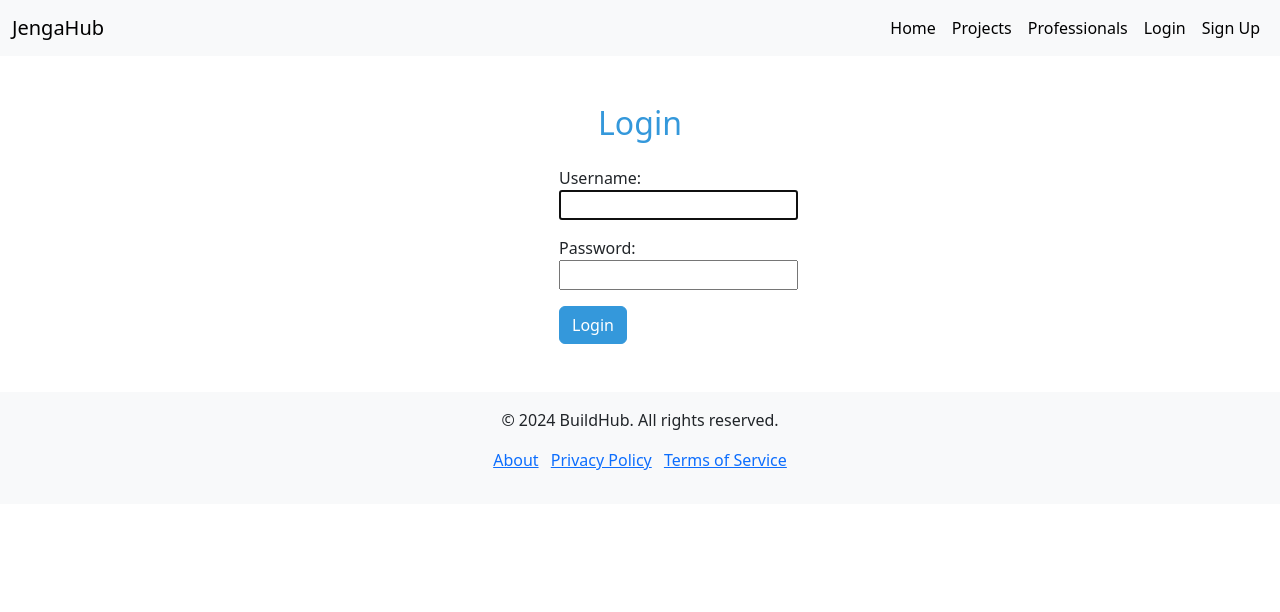
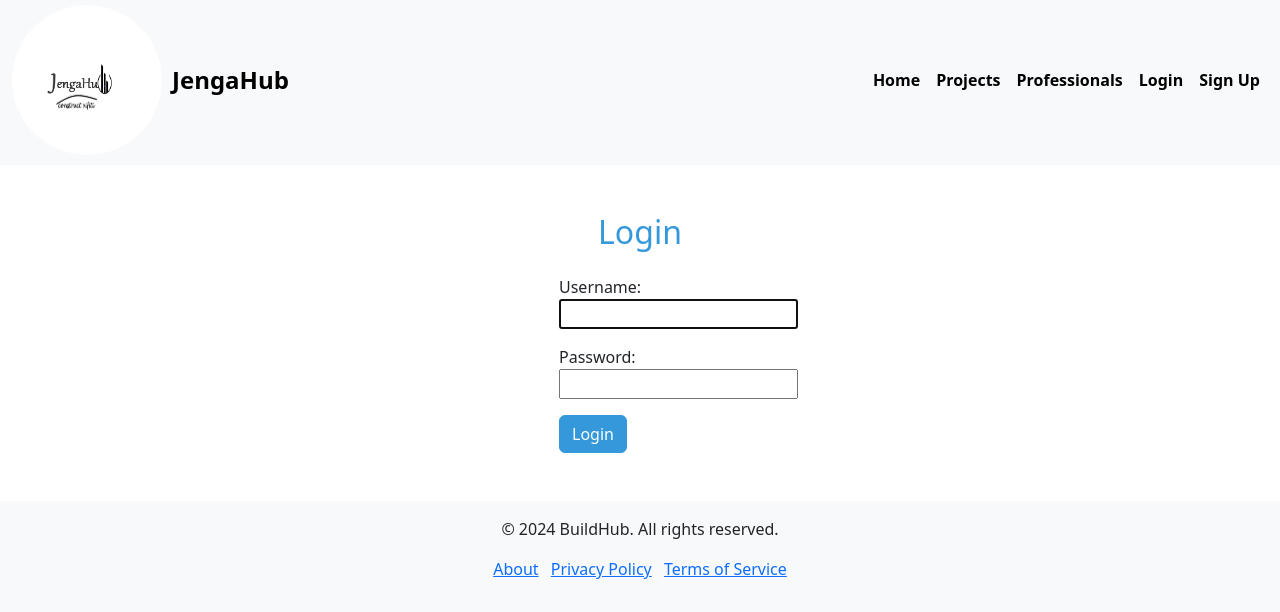
Before and after one commit to Kurvest/ResearchCo, a Django app: page /accounts/login/ in a window 1280 px wide. Shown: the top 612 px of the page. Run offline with Django 5.2, Linux system fonts and the light colour scheme.

```diff
--- a/templates/base.html
+++ b/templates/base.html
@@ -38,14 +38,20 @@
 </head>
 <body>
     <header>
-        <nav class="navbar navbar-expand-lg navbar-light bg-light">
-            <div class="container-fluid">
-
-                <a class="navbar-brand" href="{%  static 'jengaHubApp/images/buildhub2.png' %}">JengaHub</a>
+        <nav class="navbar navbar-expand-lg navbar-light bg-light"style="padding-top: 0px; padding-bottom: 5px;" >
+            <div class="container-fluid"  style="padding-top: 0px; padding-bottom: 0px;margin-bottom: 0px;">
+                <a class="navbar-brand d-flex align-items-center" href="{% url 'jengaHubApp:home' %}">
+                    <!-- Adjust logo size and alignment -->
+                    <img src="{% static 'jengaHubApp/images/buildhub2.png' %}"
+                         class="rounded-circle"
+                         alt="BuildHub Logo"
+                         style="width: 150px; height: 150px; margin-right: 10px; margin-top: 0px">
+                    <span style="font-size: 24px; font-weight: bold;">JengaHub</span>
+                </a>
                 <button class="navbar-toggler" type="button" data-bs-toggle="collapse" data-bs-target="#navbarNav">
                     <span class="navbar-toggler-icon"></span>
                 </button>
-                <div class="collapse navbar-collapse" id="navbarNav">
+                <div class="collapse navbar-collapse" id="navbarNav" style="font-weight: bold;"  >
                     <ul class="navbar-nav ms-auto">
                         <li class="nav-item"><a class="nav-link" href="{% url 'jengaHubApp:home' %}" style="color: black;"
                             onmouseover="this.style.color='blue';"
```
